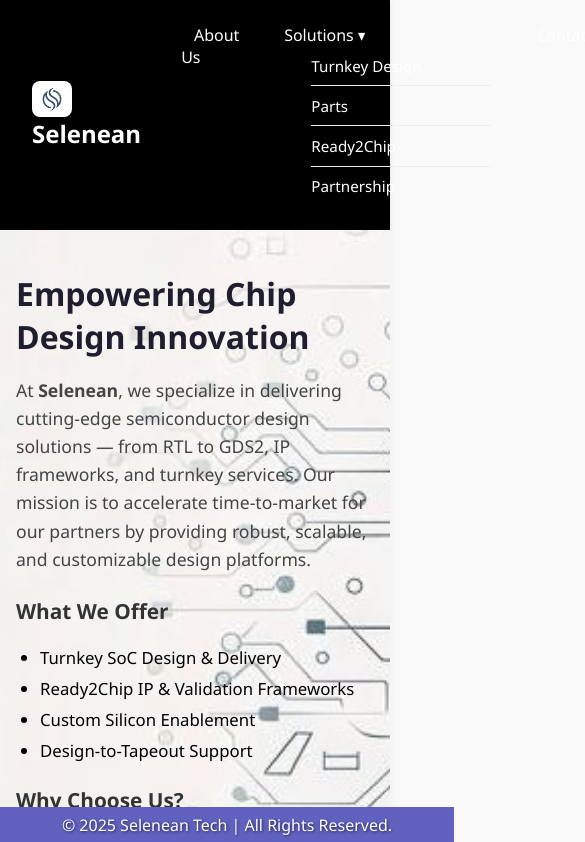
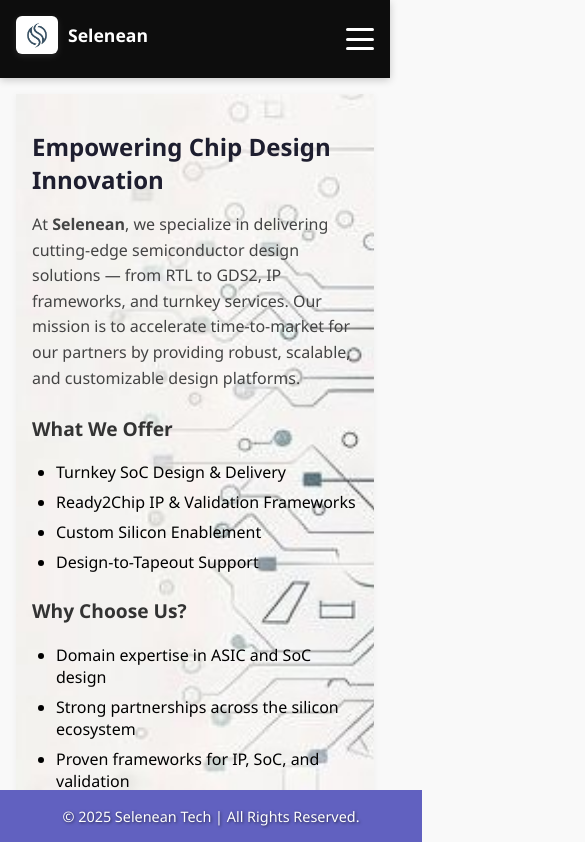
Before and after one commit to Mahendra1235/Seleneantech, a React (Create React App) app: page / in a window 390 px wide. Shown: the top 842 px of the page, 585 px wide, since content can reach past the window. Built offline with nearby package versions, Linux system fonts and the light colour scheme.

Commit message:
Changes in Header.js and solutions sub page

```diff
--- a/src/App.css
+++ b/src/App.css
@@ -1,4 +1,3 @@
-/* App.css */
 
 body {
   margin: 0;
@@ -12,92 +11,118 @@ body {
   min-height: 100vh;
 }
 
+/* --- Navbar Container --- */
 .navbar {
+  position: sticky;
+  top: 0;
+  z-index: 999;
   display: flex;
   justify-content: space-between;
   align-items: center;
-    /* background: linear-gradient(135deg, #6161c0, #030303); */
-
-  background-color: black;
+  background: rgba(0, 0, 0, 0.95);
+  backdrop-filter: blur(6px);
   color: #fff;
-  padding: 0.5rem 2rem;
-  box-shadow: 0 2px 5px rgba(0,0,0,0.1);
+  padding: 1.5rem 2rem;
+  box-shadow: 0 2px 8px rgba(0, 0, 0, 0.2);
 }
 
-
-.logo-image {
-  width: 40px;   /* adjust width */
-  height: auto;  /* keeps aspect ratio */
-  margin-right: 8px; /* space between logo and text */
-  vertical-align: middle;
-  border-radius: 8px; /* optional: round edges */
+/* --- Logo Styles --- */
+.logo {
+  display: flex;
+  align-items: center;
 }
 
-
-
 .logo-link {
-  font-weight: 600;
+  display: flex;
+  align-items: center;
+  font-weight: 700;
   text-decoration: none;
-  color: white; /* or match your navbar text color */
+  color: white;
+  font-size: 1.5rem;
+  transition: color 0.3s ease;
 }
 
 .logo-link:hover {
   color: #00d8ff;
 }
 
+.logo-image {
+  width: 42px;
+  height: auto;
+  margin-right: 10px;
+  border-radius: 6px;
+  box-shadow: 0 2px 6px rgba(255, 255, 255, 0.1);
+}
 
+/* --- Navigation Links --- */
 .nav-links {
   list-style: none;
   display: flex;
+  align-items: center;
   gap: 2rem;
+  margin: 0;
+  padding: 0;
 }
-
-
 
 .nav-links li {
   position: relative;
 }
-/* Navbar links & dropdown button */
+
 .nav-links a,
 .dropbtn {
   text-decoration: none;
   color: white;
-  cursor: pointer;
   font-size: 1rem;
   padding: 0.5rem 0.8rem;
-  transition: color 0.3s ease, background 0.3s ease;
   border-radius: 4px;
+  transition: all 0.3s ease;
+  font-weight: 400;
+  white-space: nowrap; /* prevent text wrap */
 }
 
 .nav-links a:hover,
-.dropbtn:hover {
-  background: rgba(255, 255, 255, 0.1);
-  color: #ffd700; /* golden hover color */
+.dropbtn:hover,
+.nav-links a:focus,
+.dropbtn:focus {
+  background: rgba(255, 255, 255, 0.12);
+  color: #ffd700;
+  outline: none;
 }
 
-/* Dropdown container */
+/* --- Dropdown Container --- */
 .dropdown {
   position: relative;
 }
 
-/* Dropdown menu */
 .dropdown-content {
+  list-style: none;
+  margin: 0;
+  padding-left: 10px;
   display: none;
   position: absolute;
-  top: 110%; /* slight gap below navbar */
+  top: 100%;
   left: 0;
-  background: linear-gradient(to bottom right, #ffffff, #f9f9f9);
-  min-width: 180px;
-  border-radius: 8px;
-  box-shadow: 0 6px 16px rgba(0,0,0,0.2);
+  min-width: 150px;
+  background: white;
+  border-radius: 10px;
+  box-shadow: 0 10px 18px rgba(0, 0, 0, 0.25);
+  transform: translateY(10px);
+  opacity: 0;
+  pointer-events: none;
+  transition: all 0.3s ease;
+  overflow: hidden;
   z-index: 1000;
-  opacity: 0;
-  transform: translateY(-10px);
-  transition: opacity 0.3s ease, transform 0.3s ease;
-  overflow: hidden;
 }
 
-/* Dropdown list items */
+.dropdown:hover .dropdown-content,
+.dropdown:focus-within .dropdown-content {
+  display: block;
+  transform: translateY(0);
+  opacity: 1;
+  pointer-events: auto;
+}
+
+/* --- Dropdown List Items --- */
 .dropdown-content li {
   list-style: none;
   border-bottom: 1px solid #eee;
@@ -109,53 +134,115 @@ body {
 
 .dropdown-content li a {
   color: #333;
-  padding: 0.7rem 1rem;
+  padding: 0.8rem 0rem;
   display: block;
   font-size: 0.95rem;
   transition: background 0.3s ease, color 0.3s ease;
 }
 
 .dropdown-content li a:hover {
-  background: #f5f5f5;
-  color: #0a66c2; /* LinkedIn blue for hover effect */
+  background: #f2f2f2;
+  color: #0a66c2;
 }
 
-/* Show dropdown on hover */
-.dropdown:hover .dropdown-content {
-  display: block;
-  opacity: 1;
-  transform: translateY(0);
-}
-
-/* Optional: active state */
 .dropdown-content li a.active {
   background: #0a66c2;
   color: white;
   font-weight: 600;
 }
 
-/* Mobile friendly fix */
-@media (max-width: 768px) {
+/* Hamburger Icon Base */
+.hamburger {
+  display: none;
+  flex-direction: column;
+  justify-content: space-between;
+  width: 28px;
+  height: 22px;
+  cursor: pointer;
+  z-index: 1100;
+}
+
+.hamburger span {
+  height: 3px;
+  background: white;
+  border-radius: 2px;
+  transition: all 0.3s ease;
+}
+
+/* Hamburger open animation */
+.hamburger.open span:nth-child(1) {
+  transform: rotate(45deg) translateY(8px);
+}
+.hamburger.open span:nth-child(2) {
+  opacity: 0;
+}
+.hamburger.open span:nth-child(3) {
+  transform: rotate(-45deg) translateY(-8px);
+}
+
+/* Wrap logo & hamburger */
+.nav-header {
+  display: flex;
+  justify-content: space-between;
+  align-items: center;
+  width: 100%;
+}
+/* Show hamburger in mobile */
+@media (max-width: 480px) {
+  .hamburger {
+    display: flex;
+  }
+
+  .nav-links {
+    display: none;
+    flex-direction: column;
+    width: 100%;
+    margin-top: 1.5rem;
+    gap: 0.5rem;
+  }
+
+  .nav-links.mobile-open {
+    display: flex;
+  }
+
+  .nav-links li {
+    width: 100%;
+    margin-bottom: 1rem;
+  }
+
+  .nav-links a,
+  .dropbtn {
+    width: 100%;
+    padding: 0.75rem 1rem;
+    text-align: left;
+    background: rgba(255, 255, 255, 0.05);
+    border-radius: 6px;
+    font-size: 1rem;
+  }
+
   .dropdown-content {
     position: static;
+    background: rgba(255, 255, 255, 0.07);
     box-shadow: none;
-    background: transparent;
-    opacity: 1;
-    transform: translateY(0);
-    display: block;
+    margin-top: 10px;
+    padding-left: 2rem;
   }
 
   .dropdown-content li a {
-    padding: 0.6rem 0;
     color: white;
+    padding: 0.5rem 1rem;
+    font-size: 0.95rem;
   }
 
   .dropdown-content li a:hover {
-    background: rgba(255,255,255,0.15);
+    background: rgba(255,255,255,0.1);
     color: #ffd700;
   }
+
+  .logo-link {
+    font-size: 1.2rem;
+  }
 }
-
 
 
 .home-container {
@@ -165,7 +252,7 @@ body {
   background-color: #f4f6f8;
   padding: 1rem;
   box-shadow: 0 2px 8px rgba(0,0,0,0.05);
-  background-image: url('/src/assets/Bg6.jpg'); /* Change path as needed */
+  background-image: url('/src/assets/Bg6.jpg');
   background-size: cover;
   background-position: center;
   background-repeat: no-repeat;
@@ -246,12 +333,7 @@ body {
   transform: translateY(-5px);
 }
 
-/* Responsive for smaller screens */
-@media (max-width: 768px) {
-  .vision-mission-grid {
-    grid-template-columns: 1fr;
-  }
-}
+
 
 
 /* Contact Component Styles */
@@ -287,23 +369,25 @@ body {
   text-decoration: underline;
 }
 
-/* Container for Solutions Pages */
+/* Solutions Pages */
 .solutions-container {
   height: fit-content;
-  max-width:1900px;
+  max-width: 1900px;
+  margin: 0 auto 30px;
   padding: 2rem;
   background: #ffffff;
-  box-shadow: 0 6px 18px rgba(0,0,0,0.1);
+  box-shadow: 0 6px 18px rgba(0, 0, 0, 0.1);
   animation: fadeIn 0.6s ease-in-out;
+  border-radius: 8px;
+  box-sizing: border-box;
 }
 
-/* Heading */
 .solutions-container h2 {
-  font-size: 2rem;
-  margin-bottom: 1rem;
-  color: #0a1b2c;
-  border-left: 5px solid #0a66c2;
-  padding-left: 0.6rem;
+ border-left: 5px solid #0a66c2;
+    color: #0a1b2c;
+    font-size: 2rem;
+    margin-bottom: 1rem;
+    padding-left: .6rem;
 }
 
 .solutions-container h3 {
@@ -313,7 +397,6 @@ body {
   color: #0a66c2;
 }
 
-/* Intro paragraph */
 .solutions-intro {
   font-size: 1.05rem;
   line-height: 1.6;
@@ -321,15 +404,15 @@ body {
   color: #444;
 }
 
-/* List styling */
 .solutions-list {
   list-style: none;
   padding-left: 0;
+  margin: 0;
 }
 
 .solutions-list li {
-  padding: 0.5rem 0.5rem 0.5rem 1.8rem;
-  margin-bottom: 0.4rem;
+  padding: 0.75rem 1rem 2.75rem 1.8rem;
+  margin-bottom: 0.5rem;
   background: #f9f9f9;
   border-left: 4px solid #0a66c2;
   border-radius: 6px;
@@ -337,6 +420,7 @@ body {
   font-size: 1rem;
   color: #333;
   transition: transform 0.2s ease, background 0.3s ease;
+  box-sizing: border-box;
 }
 
 .solutions-list li:hover {
@@ -344,15 +428,46 @@ body {
   transform: translateX(4px);
 }
 
-/* Different color scheme for Benefits */
-.solutions-list.benefits li {
+/* .solutions-list.benefits li {
   border-left: 4px solid #28a745;
+} */
+
+/* Fade In Animation */
+@keyframes fadeIn {
+  from {
+    opacity: 0;
+    transform: translateY(15px);
+  }
+  to {
+    opacity: 1;
+    transform: translateY(0);
+  }
 }
 
-/* Animation */
-@keyframes fadeIn {
-  from { opacity: 0; transform: translateY(15px); }
-  to { opacity: 1; transform: translateY(0); }
+/* ✅ Mobile Responsive (≤ 480px) */
+@media (max-width: 480px) {
+  .solutions-container {
+    padding: 1rem;
+  }
+
+  .solutions-container h2 {
+    font-size: 1.5rem;
+    padding-left: 0.5rem;
+    border-left-width: 4px;
+  }
+
+  .solutions-container h3 {
+    font-size: 1.2rem;
+  }
+
+  .solutions-intro {
+    font-size: 1rem;
+  }
+
+  .solutions-list li {
+    font-size: 0.95rem;
+    padding: 0.6rem 0.9rem 0.6rem 1.4rem;
+  }
 }
 
 
@@ -375,3 +490,89 @@ body {
   margin: 0;
   line-height: 1.5;
 }
+
+/* Mobile Enhancements for 480px and below */
+@media (max-width: 480px) {
+
+  body {
+    font-size: 14px;
+  }
+
+  .navbar {
+    flex-direction: column;
+    align-items: flex-start;
+    padding: 1rem;
+  }
+
+  .logo-link {
+    font-size: 1.1rem;
+    margin-bottom: 0.5rem;
+  }
+
+  .nav-links {
+    flex-direction: column;
+    width: 100%;
+    gap: 0.5rem;
+  }
+
+  .nav-links a,
+  .dropbtn {
+    font-size: 1rem;
+    width: 100%;
+    padding: 0.6rem 1rem;
+  }
+
+  .dropdown-content {
+    position: static;
+    transform: none;
+    opacity: 1;
+    background: none;
+    box-shadow: none;
+  }
+
+  .dropdown-content li a {
+    color: white;
+    padding: 0.5rem 1rem;
+  }
+
+  .home-container {
+    padding: 1rem;
+    margin: 1rem;
+    background-position: center;
+  }
+
+  .home-container h2 {
+    font-size: 1.5rem;
+  }
+
+  .home-container h3 {
+    font-size: 1.2rem;
+  }
+
+  .home-container p,
+  .home-container li {
+    font-size: 1rem;
+  }
+
+  .about-container {
+    padding: 1rem;
+  }
+
+  .vision-mission-grid {
+    grid-template-columns: 1fr;
+    gap: 1rem;
+  }
+
+  .contact-container {
+    padding: 1rem;
+    height: auto;
+  }
+
+
+  .footer {
+    padding: 1rem;
+    font-size: 0.9rem;
+    text-align: center;
+  }
+
+}
--- a/src/App.js
+++ b/src/App.js
@@ -1,5 +1,5 @@
 import React from "react";
-import { BrowserRouter as Router, Routes, Route, Link } from "react-router-dom";
+import { BrowserRouter as Router, Routes, Route } from "react-router-dom";
 import About from "./pages/About";
 import Contact from "./pages/Contact";
 import Solutions from "./pages/Solutions";
@@ -8,48 +8,21 @@ import Parts from "./subcomponents/Parts";
 import Ready2Chip from "./subcomponents/Ready2Chip";
 import Partnership from "./subcomponents/Partnership";
 import Home from "./pages/Home";
-import Footer from "../src/pages/Footer";
-import logo from "../src/assets/logo.jpg";
+import Footer from "./pages/Footer";
+import Header from "./pages/Header";
 import "./App.css";
 
 function App() {
   return (
     <Router>
       <div className="app-container">
-        {/* Navbar */}
-        <nav className="navbar">
-          <h1 className="logo">
-            <Link to="/" className="logo-link">
-              <img src={logo} alt="Company Logo" className="logo-image" />
-              Selenean
-            </Link>
-          </h1>
-          <ul className="nav-links">
-            <li><Link to="/about">About Us</Link></li>
+        <Header />
 
-            {/* Dropdown for Solutions */}
-            <li className="dropdown">
-              <span className="dropbtn">Solutions ▾</span>
-              <ul className="dropdown-content">
-                <li><Link to="/solutions/turnkey">Turnkey Design</Link></li>
-                <li><Link to="/solutions/parts">Parts</Link></li>
-                <li><Link to="/solutions/ready2chip">Ready2Chip</Link></li>
-                <li><Link to="/solutions/partnership">Partnership</Link></li>
-              </ul>
-            </li>
-
-            <li><Link to="/contact">Contact</Link></li>
-          </ul>
-        </nav>
-
-        {/* Main Content */}
         <div className="content">
           <Routes>
             <Route path="/" element={<Home />} />
             <Route path="/about" element={<About />} />
             <Route path="/contact" element={<Contact />} />
-
-            {/* Solutions Routes */}
             <Route path="/solutions" element={<Solutions />} />
             <Route path="/solutions/turnkey" element={<Turnkey />} />
             <Route path="/solutions/parts" element={<Parts />} />
@@ -58,7 +31,6 @@ function App() {
           </Routes>
         </div>
 
-        {/* Footer */}
         <Footer />
       </div>
     </Router>
--- a/src/pages/About.js
+++ b/src/pages/About.js
@@ -11,7 +11,6 @@ export default function About() {
         startups and enterprises alike to bring their silicon ideas to life — faster, smarter, and at scale.
       </p>
 
-      {/* Vision & Mission Grid */}
       <div className="vision-mission-grid">
         <div className="vision">
           <h3>Our Vision</h3>
--- /dev/null
+++ b/src/pages/Header.js
@@ -0,0 +1,55 @@
+import React, { useState } from "react";
+import { Link } from "react-router-dom";
+import logo from "../assets/logo.jpg";
+import "../App.css";
+
+function Header() {
+  const [menuOpen, setMenuOpen] = useState(false);
+
+  const toggleMenu = () => {
+    setMenuOpen(prev => !prev);
+  };
+
+  const closeMenu = () => {
+    setMenuOpen(false);
+  };
+
+  return (
+    <nav className="navbar">
+      <div className="nav-header">
+        <Link to="/" className="logo-link" onClick={closeMenu}>
+          <img src={logo} alt="Company Logo" className="logo-image" />
+          Selenean
+        </Link>
+
+        <div
+          className={`hamburger ${menuOpen ? "open" : ""}`}
+          onClick={toggleMenu}
+          aria-label="Toggle Menu"
+        >
+          <span></span>
+          <span></span>
+          <span></span>
+        </div>
+      </div>
+
+      <ul className={`nav-links ${menuOpen ? "mobile-open" : ""}`}>
+        <li><Link to="/about" onClick={closeMenu}>About Us</Link></li>
+
+        <li className="dropdown">
+          <span className="dropbtn">Solutions ▾</span>
+          <ul className="dropdown-content">
+            <li><Link to="/solutions/turnkey" onClick={closeMenu}>Turnkey Design</Link></li>
+            <li><Link to="/solutions/parts" onClick={closeMenu}>Parts</Link></li>
+            <li><Link to="/solutions/ready2chip" onClick={closeMenu}>Ready2Chip</Link></li>
+            <li><Link to="/solutions/partnership" onClick={closeMenu}>Partnership</Link></li>
+          </ul>
+        </li>
+
+        <li><Link to="/contact" onClick={closeMenu}>Contact</Link></li>
+      </ul>
+    </nav>
+  );
+}
+
+export default Header;
--- a/src/subcomponents/Partnership.js
+++ b/src/subcomponents/Partnership.js
@@ -18,13 +18,13 @@ export default function Partnership() {
         <li>FAB, Packaging & Testing partners for silicon manufacturing</li>
       </ul>
 
-      <h3>Key Benefits</h3>
+      {/* <h3>Key Benefits</h3>
       <ul className="solutions-list benefits">
         <li>Access to a strong ecosystem of technology leaders</li>
         <li>End-to-end solutions from design to silicon</li>
         <li>Shared expertise reduces risk and accelerates success</li>
         <li>Scalable partnerships for long-term growth</li>
-      </ul>
+      </ul> */}
     </div>
   );
 }
--- a/src/subcomponents/Parts.js
+++ b/src/subcomponents/Parts.js
@@ -19,13 +19,13 @@ export default function Parts() {
         <li>Reusable IP integration</li>
       </ul>
 
-      <h3>Key Benefits</h3>
+      {/* <h3>Key Benefits</h3>
       <ul className="solutions-list benefits">
         <li>Faster SoC assembly with pre-verified parts</li>
         <li>Improved quality through standardization</li>
         <li>Reduced verification and debug effort</li>
         <li>Scalable for multiple projects and products</li>
-      </ul>
+      </ul> */}
     </div>
   );
 }
--- a/src/subcomponents/Ready2Chip.js
+++ b/src/subcomponents/Ready2Chip.js
@@ -18,13 +18,13 @@ export default function Ready2Chip() {
         <li>IP Validation Platform with proven test environments</li>
       </ul>
 
-      <h3>Key Benefits</h3>
+      {/* <h3>Key Benefits</h3>
       <ul className="solutions-list benefits">
         <li>Reduced development effort with pre-verified components</li>
         <li>Shorter time-to-market through reusable frameworks</li>
         <li>Enhanced verification coverage with proven VIPs</li>
         <li>Lower risk with silicon-proven platforms</li>
-      </ul>
+      </ul> */}
     </div>
   );
 }
--- a/src/subcomponents/Turnkey.js
+++ b/src/subcomponents/Turnkey.js
@@ -20,13 +20,13 @@ export default function Turnkey() {
         <li>Advanced timing closure techniques</li>
       </ul>
 
-      <h3>Key Benefits</h3>
+      {/* <h3>Key Benefits</h3>
       <ul className="solutions-list benefits">
         <li>Accelerated design cycles with proven flows</li>
         <li>Reduced risk through silicon-proven methodologies</li>
         <li>Seamless integration with IPs and 3rd-party components</li>
         <li>Optimized PPA (Performance, Power, Area)</li>
-      </ul>
+      </ul> */}
     </div>
   );
 }
```
